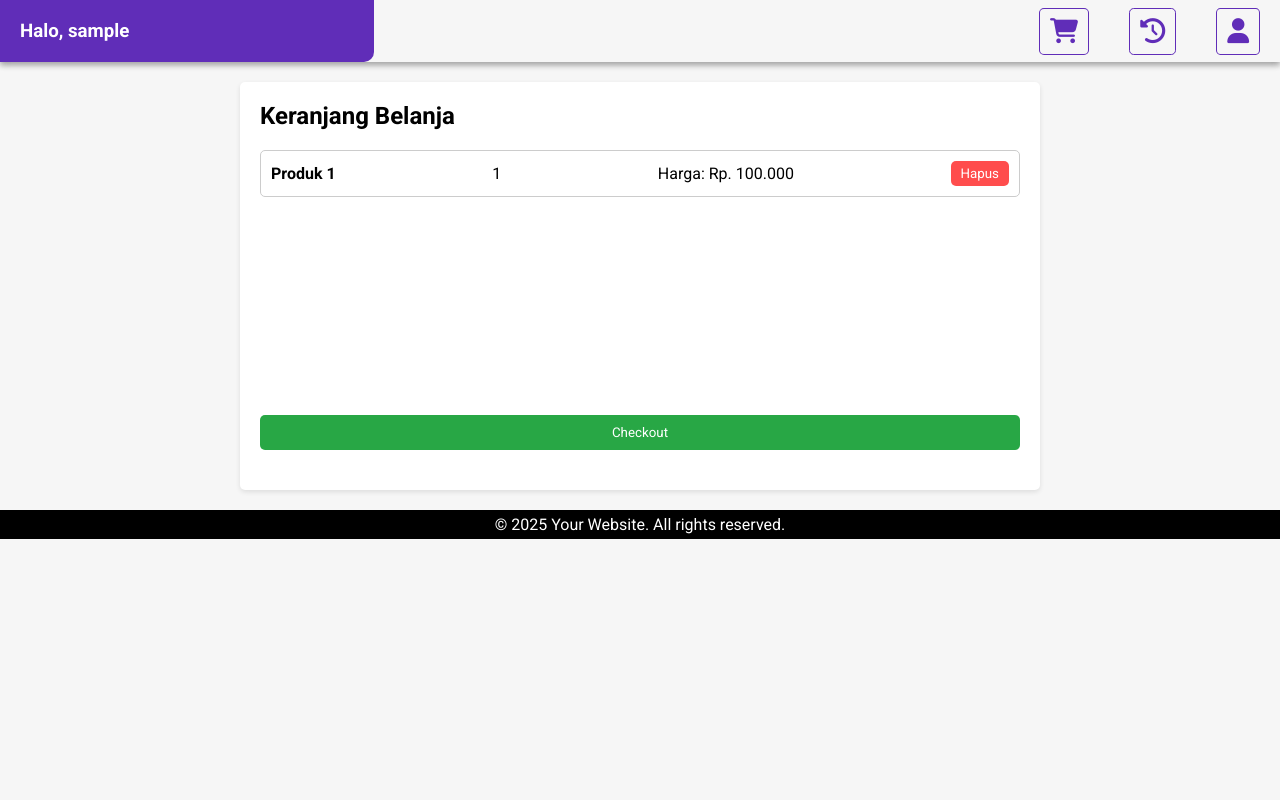
After one commit to MlnKh18/allio-store, a PHP site: page /toko-online-allinone/cart in a window 1280 px wide. The commit adds this page. Run offline with PHP 8.4, Linux system fonts and the light colour scheme; the visitor is signed in with stand-in values (Sample User, id 1); a stand-in replaces the project's code that opens the database connection.

Commit message:
feat(cart): implement cart functionality with add, delete, and display features; update routing and styles

```diff
--- /dev/null
+++ b/assets/css/cart.css
@@ -0,0 +1,66 @@
+body .c-cart {
+  max-width: 800px;
+  min-height: 50vh;
+  margin: 20px auto;
+  padding: 20px;
+  background: #fff;
+  border-radius: 5px;
+  box-shadow: 0 2px 5px rgba(0, 0, 0, 0.1);
+}
+
+.c-cart h2 {
+  margin-bottom: 20px;
+}
+
+.c-cart section {
+  margin-bottom: 20px;
+}
+
+.c-product-section {
+  height: 300px;
+  display: flex;
+  flex-direction: column;
+  gap: 10px;
+  justify-content: space-between;
+}
+
+.c-cart .cart-item {
+  display: flex;
+  justify-content: space-between;
+  align-items: center;
+  padding: 10px;
+  border-bottom: 1px solid #ccc;
+}
+
+.c-product-list {
+  display: flex;
+  flex-direction: column;
+  gap: 10px;
+}
+.c-product-item-cart {
+  display: flex;
+  justify-content: space-between;
+  align-items: center;
+  padding: 10px;
+  border: 1px solid #ccc;
+  border-radius: 5px;
+  gap: 20px;
+}
+.btn-remove {
+  background-color: #ff4d4d;
+  color: white;
+  border: none;
+  padding: 5px 10px;
+  border-radius: 5px;
+  cursor: pointer;
+}
+#checkout-button {
+  width: 100%;
+  background-color: #28a745;
+  color: white;
+  border: none;
+  padding: 10px 20px;
+  margin-top: 20px;
+  border-radius: 5px;
+  cursor: pointer;
+}
--- /dev/null
+++ b/assets/js/cart.js
@@ -0,0 +1,98 @@
+const port = "8080";
+const baseUrl = `http://localhost:${port}/toko-online-allinone/`;
+
+$(document).ready(function () {
+  getAllDataCart();
+  $("#product-list").on("click", ".btn-remove", function () {
+    let productId = $(this).closest(".c-product-item-cart").attr("id");
+    console.log("Menghapus produk dengan ID:", productId);
+    deleteItemFromCart(productId);
+  });
+});
+
+function getAllDataCart() {
+  let user = JSON.parse(localStorage.getItem("user"));
+  if (!user) {
+    alert("Silakan login terlebih dahulu.");
+    return;
+  }
+  $.ajax({
+    url: `${baseUrl}index.php?page=backend/getCartByUserId/${user.id}`,
+    type: "GET",
+    dataType: "json",
+    success: function (response) {
+      if (response.status === "success") {
+        let responseData = response.data;
+        if (!responseData || responseData.length === 0) {
+          $("#product-list").html("<p>Keranjang Anda kosong.</p>");
+          return;
+        }
+        const cartMap = {};
+        response.data.forEach((item) => {
+          const key = item.name_product; // Group by name_product
+          if (cartMap[key]) {
+            cartMap[key].quantity += 1;
+          } else {
+            cartMap[key] = { ...item, quantity: 1 };
+          }
+        });
+
+        let cartHTML = "";
+        Object.values(cartMap).forEach((item) => {
+          cartHTML += `
+                        <div class="c-product-item-cart" id="${
+                          item.product_id
+                        }">
+                            <h4>${item.name_product}</h4>
+                            <p>Qty: ${item.quantity}</p>
+                            <p>Harga: ${formatRupiah(item.price)}</p>
+                            <button type="button" class="btn-remove">Hapus</button>
+                        </div>
+                    `;
+        });
+        $("#product-list").html(cartHTML);
+      } else {
+        alert("Gagal mendapatkan data keranjang.");
+      }
+    },
+    error: function (error) {
+      console.error("Error saat mendapatkan data keranjang:", error);
+      alert("Gagal mendapatkan data keranjang.");
+    },
+  });
+}
+
+function deleteItemFromCart(product_id) {
+  let user = JSON.parse(localStorage.getItem("user"));
+  if (!user) {
+    alert("Silakan login terlebih dahulu.");
+    return;
+  }
+
+  $.ajax({
+    url: `${baseUrl}backend/deleteProductFromCart`,
+    type: "DELETE",
+    contentType: "application/json",
+    data: JSON.stringify({ user_id: user.id, product_id: product_id }),
+    dataType: "json",
+    success: function (response) {
+      if (response.status === "success") {
+        alert("Item berhasil dihapus dari keranjang.");
+        window.location.reload();
+      } else {
+        alert("Gagal menghapus item dari keranjang.");
+      }
+    },
+    error: function (xhr, status, error) {
+      console.error("Error saat menghapus item dari keranjang:", error);
+      alert("Gagal menghapus item dari keranjang.");
+    },
+  });
+}
+
+function formatRupiah(angka) {
+  return parseInt(angka).toLocaleString("id-ID", {
+    style: "currency",
+    currency: "IDR",
+  });
+}
--- /dev/null
+++ b/views/cart/cartScreen.php
@@ -0,0 +1,29 @@
+<?php
+$pageTitle = "Cart";
+$pageStyle = "cart.css";
+$pageScript = "cart.js";
+require_once(__DIR__ . '/../includes/header.php');
+?>
+
+<div class="c-cart">
+    <h2>Keranjang Belanja</h2>
+    <section id="ctn-product">
+        <div class="c-product-section">
+            <div class="c-product-list" id="product-list">
+                <div class="c-product-item-cart">
+                    <h4>Produk 1</h4>
+                    <p>1</p>
+                    <p>Harga: Rp. 100.000</p>
+                    <button type="button" class="btn-remove">Hapus</button>
+                </div>
+            </div>
+            <button type="button" id="checkout-button">Checkout</button>
+    </section>
+</div>
+
+<!-- Memuat JavaScript sesuai halaman -->
+<?php if (isset($pageScript)) : ?>
+    <script src="./assets/js/<?php echo $pageScript; ?>"></script>
+<?php endif; ?>
+
+<?php require_once(__DIR__ . '../../includes/footer.php'); ?>
--- a/views/includes/header.php
+++ b/views/includes/header.php
@@ -35,8 +35,8 @@ checkAuth();
         <header>
             <h3>Halo, <?php echo $_SESSION['name_user']; ?></h3>
             <ul>
-                <li><a href="./home"><i class="fa-solid fa-cart-shopping"></i></a></li>
-                <li><a href="./#"><i class="fa-solid fa-clock-rotate-left"></i></a></li>
+                <li><a href="./cart"><i class="fa-solid fa-cart-shopping"></i></a></li>
+                <li><a href="./cart"><i class="fa-solid fa-clock-rotate-left"></i></a></li>
                 <li><a href="./#"><i class="fa-solid fa-user"></i></a></li>
             </ul>
         </header>
```
Also changed, not shown: assets/js/home.js (+155 -40 lines), backend/services/cartService.php (+25 -13 lines), index.php (+8 -6 lines), views/home/homeScreen.php (+0 -35 lines), .htaccess.
